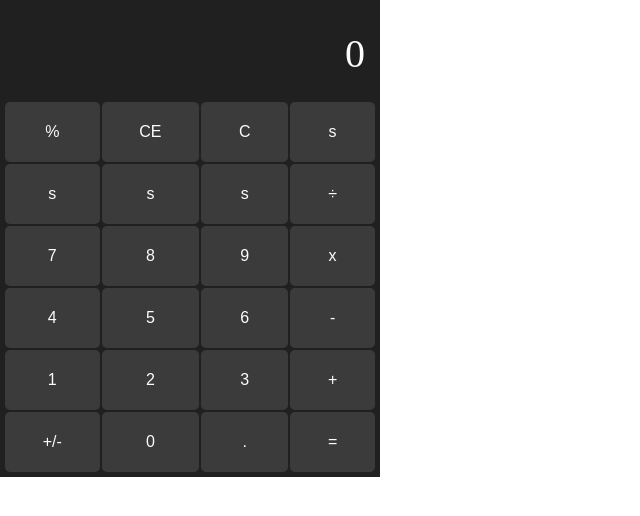
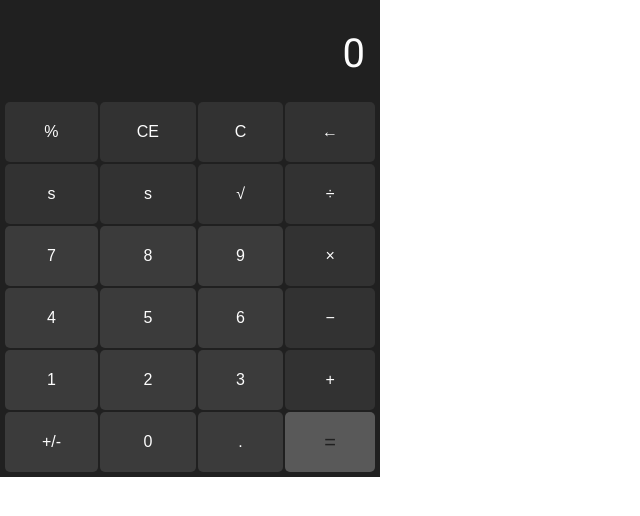
Before and after one commit to Kuzitaa/calculator, a website: page src/index.html in a window 1280 px wide. Shown: the whole page, without its empty margins (0-640 px from the left). Drawn offline with Linux system fonts and the light colour scheme.

Commit message:
last changes to html and css

```diff
--- a/src/index.html
+++ b/src/index.html
@@ -6,6 +6,9 @@
     <meta name="viewport" content="width=device-width, initial-scale=1.0">
     <title>Document</title>
     <link rel="stylesheet" href="./styles.css">
+    <link rel="preconnect" href="https://fonts.googleapis.com">
+    <link rel="preconnect" href="https://fonts.gstatic.com" crossorigin>
+    <link href="https://fonts.googleapis.com/css2?family=Roboto:wght@300;400&display=swap" rel="stylesheet">
 </head>
 <body>
     <div class="main-container">
@@ -13,38 +16,39 @@
             0
         </section>
 
-        <section class="calc-bottons">
-                <button class="calc-btn">%</button>
-                <button class="calc-btn">CE</button>
-                <button class="calc-btn">C</button>
-                <button class="calc-btn"><span>s</span></button>
+        <section class="calc-buttons">
+                <button class="calc-btn sbl-btn" id="percentage-btn">%</button>
+                <button class="calc-btn sbl-btn" id="ce-btn">CE</button>
+                <button class="calc-btn sbl-btn" id="c-btn">C</button>
+                <button class="calc-btn sbl-btn" id="delete-btn"><span>&larr;</span></button>
 
-                <button class="calc-btn"><span>s</span></button>
-                <button class="calc-btn"><span>s</span></button>
-                <button class="calc-btn"><span>s</span></button>
-                <button class="calc-btn">÷</button>
+                <button class="calc-btn sbl-btn" id="inv-btn"><span>s</span></button>
+                <button class="calc-btn sbl-btn" id="squaring-btn"><span>s</span></button>
+                <button class="calc-btn sbl-btn" id="sqroots-btn"><span>&radic;</span></button>
+                <button class="calc-btn sbl-btn" id="divide-btn">&divide;</button>
 
-                <button class="calc-btn">7</button>
-                <button class="calc-btn">8</button>
-                <button class="calc-btn">9</button>
-                <button class="calc-btn">x</button>
+                <button class="calc-btn nmb-btn" id="seven-btn">7</button>
+                <button class="calc-btn nmb-btn" id="eight-btn">8</button>
+                <button class="calc-btn nmb-btn" id="nine-btn">9</button>
+                <button class="calc-btn sbl-btn" id="multiply-btn">&times;</button>
 
-                <button class="calc-btn">4</button>
-                <button class="calc-btn">5</button>
-                <button class="calc-btn">6</button>
-                <button class="calc-btn">-</button>
+                <button class="calc-btn nmb-btn" id="four-btn">4</button>
+                <button class="calc-btn nmb-btn" id="five-btn">5</button>
+                <button class="calc-btn nmb-btn" id="six-btn">6</button>
+                <button class="calc-btn sbl-btn" id="less-btn">&minus;</button>
 
-                <button class="calc-btn">1</button>
-                <button class="calc-btn">2</button>
-                <button class="calc-btn">3</button>
-                <button class="calc-btn">+</button>
+                <button class="calc-btn nmb-btn" id="one-btn">1</button>
+                <button class="calc-btn nmb-btn" id="two-btn">2</button>
+                <button class="calc-btn nmb-btn" id="three-btn">3</button>
+                <button class="calc-btn sbl-btn" id="add-btn">&plus;</button>
 
-                <button class="calc-btn">+/-</button>
-                <button class="calc-btn">0</button>
-                <button class="calc-btn">.</button>
-                <button class="calc-btn">=</button>
+                <button class="calc-btn nmb-btn" id="sign-change-btn">+/-</button>
+                <button class="calc-btn nmb-btn" id="zero-btn">0</button>
+                <button class="calc-btn nmb-btn" id="dot-btn">.</button>
+                <button class="calc-btn equal-btn" id="equal-btn">&equals;</button>
         </section>
     </div>
 
+    <script src="./main.js"></script>
 </body>
 </html>
--- a/src/styles.css
+++ b/src/styles.css
@@ -17,6 +17,7 @@ html {
 .main-container {
     width: 380px;
     padding: 5px;
+    font-family: 'Roboto', sans-serif;
     font-size: 4rem;
     background-color: var(--primary-color);
 }
@@ -27,7 +28,7 @@ html {
     padding: 25px 10px 25px 0;
     color: var(--symbol-color);
 }
-.calc-bottons {
+.calc-buttons {
     display: grid;
     grid-template-columns: auto auto auto auto;
     grid-auto-rows: 60px;
@@ -39,5 +40,33 @@ html {
     border: none;
     font-size: 1.6rem;
     color: var(--symbol-color);
+}
+.nmb-btn {
     background-color: var(--primary-button);
 }
+.nmb-btn:hover {
+    background-color: var(--secondary-button);
+}
+.nmb-btn:active {
+    background-color: var(--primary-color);
+}
+.sbl-btn {
+    background-color: var(--secondary-button);
+}
+.sbl-btn:hover {
+    background-color: var(--primary-button);
+}
+.sbl-btn:active {
+    background-color: var(--secondary-button);
+}
+.equal-btn {
+    font-size: 2rem;
+    color: var(--primary-color);
+    background-color: var(--tertiary-button);
+}
+.equal-btn:hover {
+    background-color: #555555;
+}
+.equal-btn:active {
+    background-color: #4e4e4e;
+}
```
